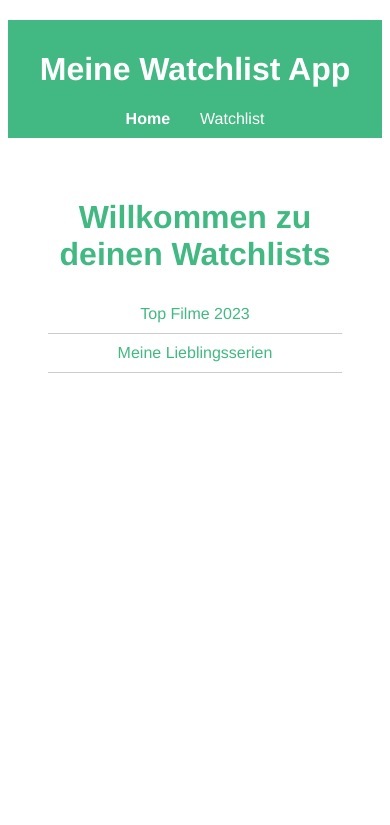
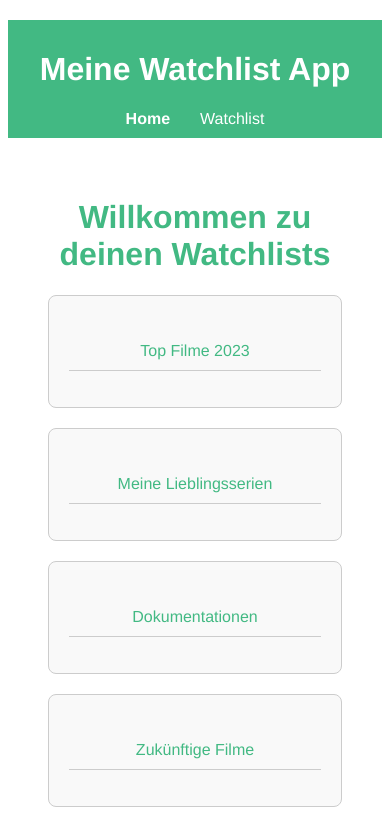
Before and after one commit to AurelBieri/Aurel-Laura-Roman-ipt8-2024, a Vue app in the folder Frontend/filmlist/: page / in a window 390 px wide. Shown: the top 825 px of the page. Built offline with nearby package versions, Linux system fonts and the light colour scheme.

Commit message:
creating cards for the lists

```diff
--- a/Frontend/filmlist/src/views/HomePage.vue
+++ b/Frontend/filmlist/src/views/HomePage.vue
@@ -2,13 +2,17 @@
   <div class="homepage">
     <h1>Willkommen zu deinen Watchlists</h1>
     <div class="watchlist-section">
+      <div class="grid">
+        <div class="column" v-for="watchlist in publicWatchlists" :key="watchlist.id">
           <ul>
-        <li v-for="watchlist in publicWatchlists" :key="watchlist.id">
+            <li>
               <router-link :to="{ name: 'Watchlist', params: { id: watchlist.id }}">
                 {{ watchlist.title }}
               </router-link>
             </li>
           </ul>
+        </div>
+      </div>
     </div>
   </div>
 </template>
@@ -21,6 +25,10 @@ export default {
       publicWatchlists: JSON.parse(localStorage.getItem('watchlists')) || [
         { id: 1, title: 'Top Filme 2023', movies: [] },
         { id: 2, title: 'Meine Lieblingsserien', movies: [] },
+        { id: 3, title: 'Dokumentationen', movies: [] },
+        { id: 4, title: 'Zukünftige Filme', movies: [] },
+        { id: 5, title: 'Top Horrorfilme', movies: [] }, // More lists for testing
+        { id: 6, title: 'Comedy-Filme', movies: [] }
       ],
     };
   }
@@ -30,6 +38,32 @@ export default {
 <style scoped>
 .homepage {
   padding: 20px;
+}
+
+.grid {
+  display: grid;
+  grid-template-columns: repeat(4, 1fr); /* 4 columns per row */
+  gap: 20px;
+}
+
+/* Ensure columns stack when screen width is below 800px */
+@media screen and (max-width: 800px) {
+  .grid {
+    grid-template-columns: repeat(2, 1fr); /* 2 columns per row on smaller screens */
+  }
+}
+
+@media screen and (max-width: 500px) {
+  .grid {
+    grid-template-columns: 1fr; /* 1 column per row on very small screens */
+  }
+}
+
+.column {
+  background-color: #f9f9f9;
+  padding: 20px;
+  border: 1px solid #ccc;
+  border-radius: 8px;
 }
 
 h1 {
--- a/Frontend/filmlist/src/views/WatchlistPage.vue
+++ b/Frontend/filmlist/src/views/WatchlistPage.vue
@@ -1,57 +1,75 @@
 <template>
-  <div class="watchlist-page">
-    <h1>{{ watchlist.title }}</h1>
-
-    <ul>
-      <li v-for="movie in watchlist.movies" :key="movie.title">
-        {{ movie.title }}
-      </li>
-    </ul>
-
-    <!-- Formular zum Hinzufügen eines neuen Films -->
-    <div class="add-movie">
-      <input v-model="newMovieTitle" placeholder="Neuen Film hinzufügen" />
-      <button @click="addMovie">Hinzufügen</button>
+  <div class="homepage">
+    <h1>Willkommen zu deinen Watchlists</h1>
+    <div class="watchlist-section">
+      <div class="grid">
+        <div class="column" v-for="watchlist in publicWatchlists" :key="watchlist.id">
+          <ul>
+            <li>
+              <router-link :to="{ name: 'Watchlist', params: { id: watchlist.id }}">
+                {{ watchlist.title }}
+              </router-link>
+            </li>
+            <li v-for="(movie, index) in watchlist.movies.slice(0, 5)" :key="index">
+              {{ movie.title }}
+            </li>
+          </ul>
+        </div>
+      </div>
     </div>
   </div>
 </template>
 
 <script>
 export default {
-  name: 'WatchlistPage', // Ändere den Namen in einen mehrteiligen Namen
-  props: ['id'],
+  name: 'HomePage',
   data() {
     return {
-      watchlist: null,
-      newMovieTitle: '',
+      publicWatchlists: JSON.parse(localStorage.getItem('watchlists')) || [
+        { id: 1, title: 'Top Filme 2023', movies: [{ title: 'Film 1' }, { title: 'Film 2' }, { title: 'Film 3' }, { title: 'Film 4' }, { title: 'Film 5' }, { title: 'Film 6' }] },
+        { id: 2, title: 'Meine Lieblingsserien', movies: [{ title: 'Serie 1' }, { title: 'Serie 2' }, { title: 'Serie 3' }] },
+        { id: 3, title: 'Dokumentationen', movies: [{ title: 'Doku 1' }, { title: 'Doku 2' }, { title: 'Doku 3' }, { title: 'Doku 4' }, { title: 'Doku 5' }, { title: 'Doku 6' }] },
+        { id: 4, title: 'Zukünftige Filme', movies: [{ title: 'Film 7' }, { title: 'Film 8' }] },
+        { id: 5, title: 'Top Horrorfilme', movies: [{ title: 'Horror 1' }, { title: 'Horror 2' }, { title: 'Horror 3' }, { title: 'Horror 4' }, { title: 'Horror 5' }, { title: 'Horror 6' }] }
+      ],
     };
-  },
-  mounted() {
-    const watchlists = JSON.parse(localStorage.getItem('watchlists')) || [];
-    this.watchlist = watchlists.find((wl) => wl.id == this.id);
-  },
-  methods: {
-    addMovie() {
-      if (this.newMovieTitle) {
-        this.watchlist.movies.push({ title: this.newMovieTitle });
-
-        const watchlists = JSON.parse(localStorage.getItem('watchlists')) || [];
-        const index = watchlists.findIndex((wl) => wl.id == this.id);
-        if (index !== -1) {
-          watchlists[index] = this.watchlist;
-          localStorage.setItem('watchlists', JSON.stringify(watchlists));
-        }
-
-        this.newMovieTitle = '';
-      }
-    },
-  },
+  }
 };
 </script>
 
 <style scoped>
-.watchlist-page {
+.homepage {
   padding: 20px;
+}
+
+.grid {
+  display: grid;
+  grid-template-columns: repeat(4, 1fr);
+  gap: 20px;
+}
+
+@media screen and (max-width: 800px) {
+  .grid {
+    grid-template-columns: repeat(2, 1fr);
+  }
+}
+
+@media screen and (max-width: 500px) {
+  .grid {
+    grid-template-columns: 1fr;
+  }
+}
+
+.column {
+  background-color: #f9f9f9;
+  padding: 20px;
+  border: 1px solid #ccc;
+  border-radius: 8px;
+}
+
+h1 {
+  color: #42b983;
+  text-align: center;
 }
 
 ul {
@@ -60,24 +78,16 @@ ul {
 }
 
 li {
-  margin: 10px 0;
+  padding: 10px;
+  border-bottom: 1px solid #ccc;
 }
 
-.add-movie {
-  margin-top: 20px;
+a {
+  text-decoration: none;
+  color: #42b983;
 }
 
-input {
-  padding: 10px;
-  width: 300px;
-}
-
-button {
-  padding: 10px;
-  background-color: #42b983;
-  color: white;
-  border: none;
-  cursor: pointer;
-  border-radius: 5px;
+a:hover {
+  text-decoration: underline;
 }
 </style>
```
Lines whose indentation alone changed are shown as unchanged.
